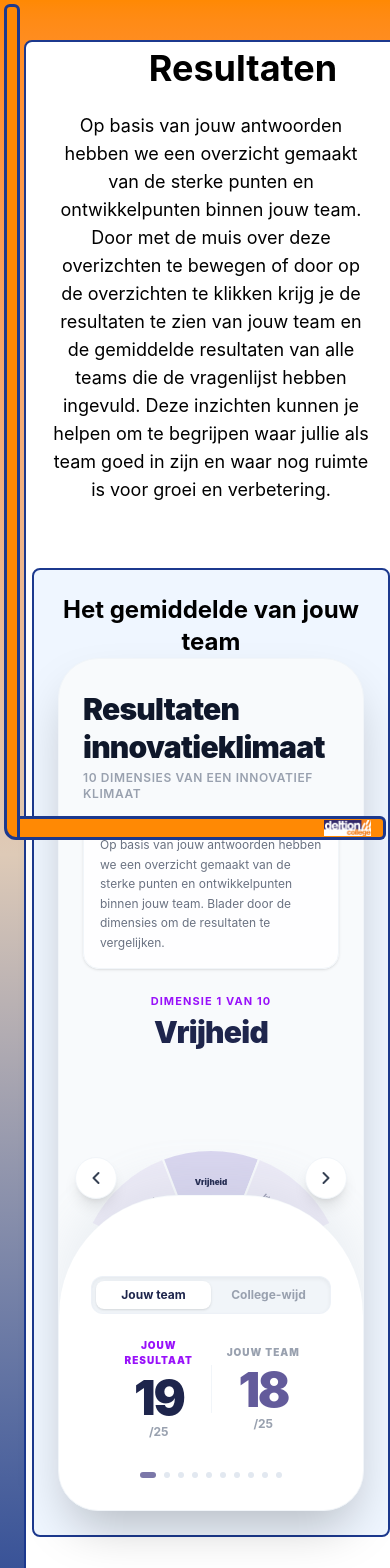
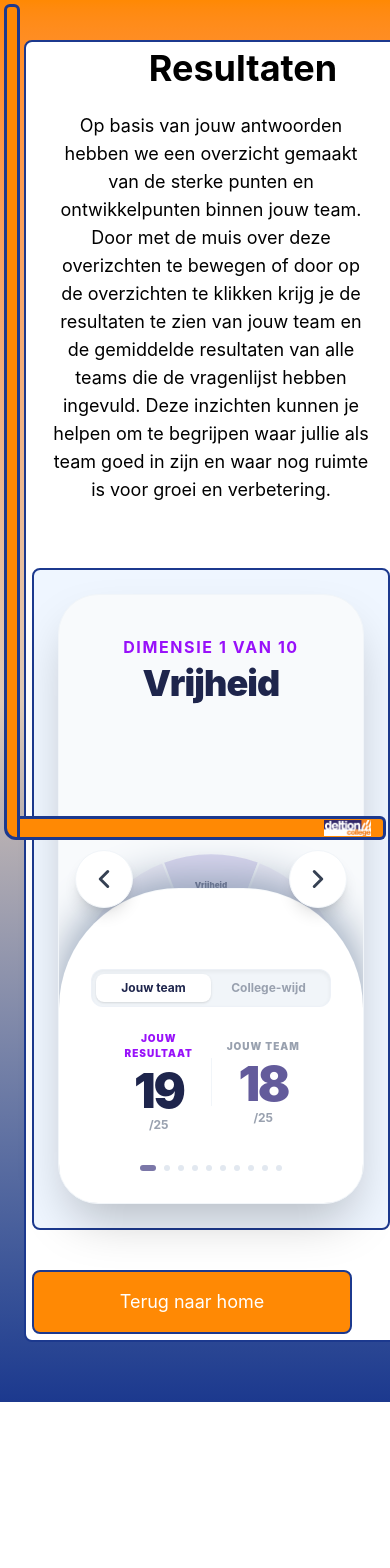
Before and after one commit to meijerjeremy02-hub/Innovatief-Klimaat, a React (Vite) app: page /resultaten in a window 390 px wide. Shown: the top 1568 px of the page. After the commit the page ends 1402 px from the top, so only its background shows below. Built offline with nearby package versions, Linux system fonts and the light colour scheme.

Commit message:
telefoon fixed

```diff
--- a/src/Components/resultaten_cirkel.tsx
+++ b/src/Components/resultaten_cirkel.tsx
@@ -70,7 +70,6 @@ export default function InnovatieKlimaatWidget({
   personalScores = [19, 16, 22, 14, 24, 18, 9, 20, 15, 22],
   teamScores = [18, 15, 20, 12, 22, 17, 8, 19, 14, 21],
   collegeScores = [15, 14, 17, 13, 19, 16, 11, 15, 13, 17],
-  showIntro = true
 }: InnovatieKlimaatProps) {
 
   // --- STATE ---
@@ -228,40 +227,29 @@ export default function InnovatieKlimaatWidget({
       <div className="flex md:hidden w-full max-w-md mx-auto flex-col justify-between bg-[#F8FAFC] font-sans text-[#1E254C] relative overflow-hidden select-none rounded-[40px] shadow-2xl border border-slate-100">
 
         {/* Top Header & Introductie */}
-        <div className="w-full text-left pt-8 px-6 z-10">
-          <h3 className="text-3xl font-black tracking-tight text-[#0F172A] leading-tight">Resultaten<br />innovatieklimaat</h3>
-          <p className="text-gray-400 text-xs font-semibold uppercase tracking-wider mt-1">{dims.length} dimensies van een innovatief klimaat</p>
-
-          {showIntro && (
-            <div className="bg-white/80 backdrop-blur-sm border border-slate-100 rounded-2xl p-4 text-gray-500 text-xs leading-relaxed shadow-sm mt-4">
-              Op basis van jouw antwoorden hebben we een overzicht gemaakt van de sterke punten en ontwikkelpunten binnen jouw team. Blader door de dimensies om de resultaten te vergelijken.
-            </div>
-          )}
-
-          <div className="text-center mt-6">
-            <p className="text-purple-600 font-bold text-[11px] tracking-widest uppercase">Dimensie {dims[activeIndex].id} van {dims.length}</p>
-            <h4 className="text-3xl font-black mt-1 text-[#1E254C] tracking-tight">{dims[activeIndex].label.replace('\n', ' ')}</h4>
+          <div className="text-center my-10">
+            <p className="text-purple-600 font-bold text-10 tracking-widest uppercase">Dimensie {dims[activeIndex].id} van {dims.length}</p>
+            <h4 className="text-4xl font-black mt-1 text-[#1E254C] tracking-tight">{dims[activeIndex].label.replace('\n', ' ')}</h4>
           </div>
-        </div>
 
         {/* Het Wiel & Carrousel */}
         <div className="relative w-full flex flex-col justify-end mt-2">
 
           {/* Pijlen */}
           <div className="absolute top-[22%] left-4 z-30">
-            <button onClick={handlePrev} className="bg-white text-gray-700 shadow-lg rounded-full p-3 border border-slate-100 active:scale-95">
-              <svg xmlns="http://www.w3.org/2000/svg" fill="none" viewBox="0 0 24 24" strokeWidth={3} stroke="currentColor" className="w-4 h-4"><path strokeLinecap="round" strokeLinejoin="round" d="M15.75 19.5L8.25 12l7.5-7.5" /></svg>
+            <button onClick={handlePrev} className="bg-white text-gray-700 shadow-lg rounded-full p-4 border border-slate-100 active:scale-95">
+              <svg xmlns="http://www.w3.org/2000/svg" fill="none" viewBox="0 0 24 24" strokeWidth={3} stroke="currentColor" className="w-6 h-6"><path strokeLinecap="round" strokeLinejoin="round" d="M15.75 19.5L8.25 12l7.5-7.5" /></svg>
             </button>
           </div>
           <div className="absolute top-[22%] right-4 z-30">
-            <button onClick={handleNext} className="bg-white text-gray-700 shadow-lg rounded-full p-3 border border-slate-100 active:scale-95">
-              <svg xmlns="http://www.w3.org/2000/svg" fill="none" viewBox="0 0 24 24" strokeWidth={3} stroke="currentColor" className="w-4 h-4"><path strokeLinecap="round" strokeLinejoin="round" d="M8.25 4.5l7.5 7.5-7.5 7.5" /></svg>
+            <button onClick={handleNext} className="bg-white text-gray-700 shadow-lg rounded-full p-4 border border-slate-100 active:scale-95">
+              <svg xmlns="http://www.w3.org/2000/svg" fill="none" viewBox="0 0 24 24" strokeWidth={3} stroke="currentColor" className="w-6 h-6"><path strokeLinecap="round" strokeLinejoin="round" d="M8.25 4.5l7.5 7.5-7.5 7.5" /></svg>
             </button>
           </div>
 
           {/* Carrousel Svg */}
           <div className="w-full relative z-0 -mb-24 transform translate-y-4 overflow-visible">
-            <svg viewBox={`0 0 ${mWidth} ${mHeight}`} className="w-full overflow-visible">
+            <svg viewBox={`0 -20 ${mWidth} ${mHeight}`} className="w-full overflow-visible">
               {visiblePositions.map(({ dIndex, pos }) => {
                 const sa = mStartAngle + pos * segmentWidth
                 const ea = sa + segmentWidth
@@ -285,7 +273,7 @@ export default function InnovatieKlimaatWidget({
           </div>
 
           {/* Scorekaart */}
-          <div className="w-full bg-white rounded-t-[120px] shadow-[0_-20px_40px_rgba(148,163,184,0.12)] px-8 pt-20 pb-8 relative z-10 flex flex-col items-center border-t border-slate-100/60">
+          <div className="w-full bg-white rounded-t-[120px] rounded-b-xl shadow-[0_-10px_40px_rgba(148,163,184,2.4)] px-8 pt-20 pb-8 relative z-10 flex flex-col items-center border-t border-slate-100/60">
             <div className="flex bg-slate-100 p-1 rounded-xl mb-6 shadow-inner w-60 border border-slate-200/30">
               <button onClick={() => setViewMode('team')} className={`flex-1 py-1.5 text-xs font-bold rounded-lg transition-all ${viewMode === 'team' ? 'bg-white text-[#1E254C] shadow-sm' : 'text-gray-400'}`}>Jouw team</button>
               <button onClick={() => setViewMode('college')} className={`flex-1 py-1.5 text-xs font-bold rounded-lg transition-all ${viewMode === 'college' ? 'bg-white text-[#1E254C] shadow-sm' : 'text-gray-400'}`}>College-wijd</button>
--- a/src/pages/Resultaten.tsx
+++ b/src/pages/Resultaten.tsx
@@ -14,11 +14,11 @@ export default function Resultaten() {
       </p>
       <div className="md:flex md:w-9/10 mx-auto w-full mt-10 p-6 border-2 border-blue-900 bg-blue-50 rounded-lg">
         <div className="flex-1 flex-col gap-6">
-         <p className="text-center text-2xl font-bold">Het gemiddelde van jouw team</p>
+         <p className="hidden md:block text-center text-2xl font-bold">Het gemiddelde van jouw team</p>
         <Resultaten_Cirkel />
         </div>
         <div className="hidden md:block flex-1 flex-col gap-6">
-        <p className="text-center text-2xl font-bold">Het gemiddelde van alle teams</p>
+        <p className="hidden md:block text-center text-2xl font-bold">Het gemiddelde van alle teams</p>
         <Resultaten_Cirkel />
         </div>
       </div>
```
